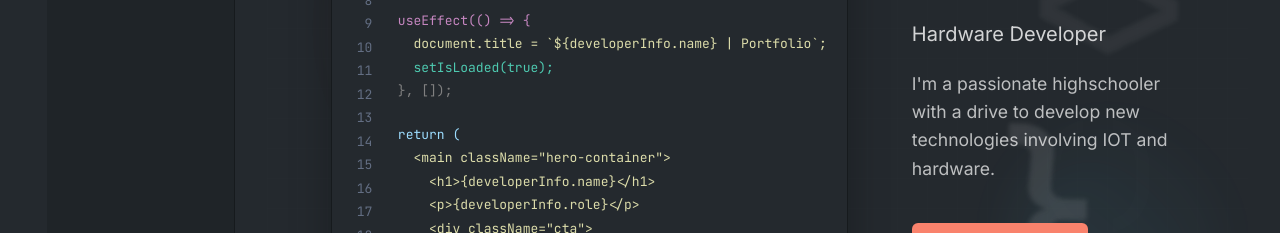
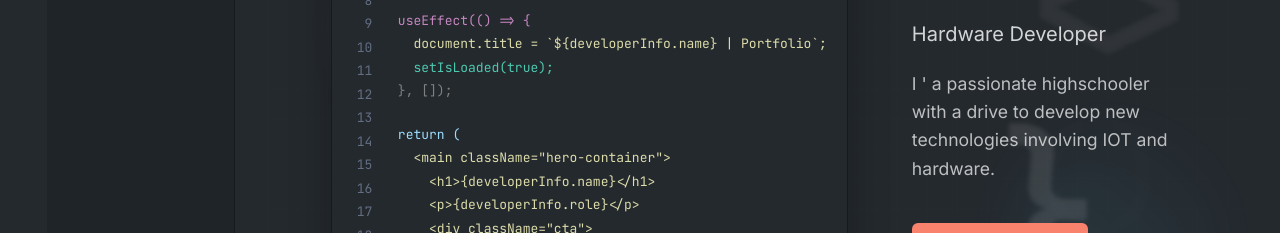
Before and after one commit to narenkpai/narenkpai.github.io, a Next.js app: page / in a window 1280 px wide. Shown: the part 340-573 px from the top of the page. Built offline with nearby package versions, Linux system fonts and the light colour scheme.

Commit message:
updated apostrophe

```diff
--- a/pages/index.tsx
+++ b/pages/index.tsx
@@ -97,7 +97,7 @@ export default function HomePage() {
           <div className={styles.developerRole}>Hardware Developer</div>
 
           <p className={styles.bio}>
-            I'm a passionate highschooler with a drive to develop new technologies involving
+            I &apos; a passionate highschooler with a drive to develop new technologies involving
             IOT and hardware.
           </p>
 
```
